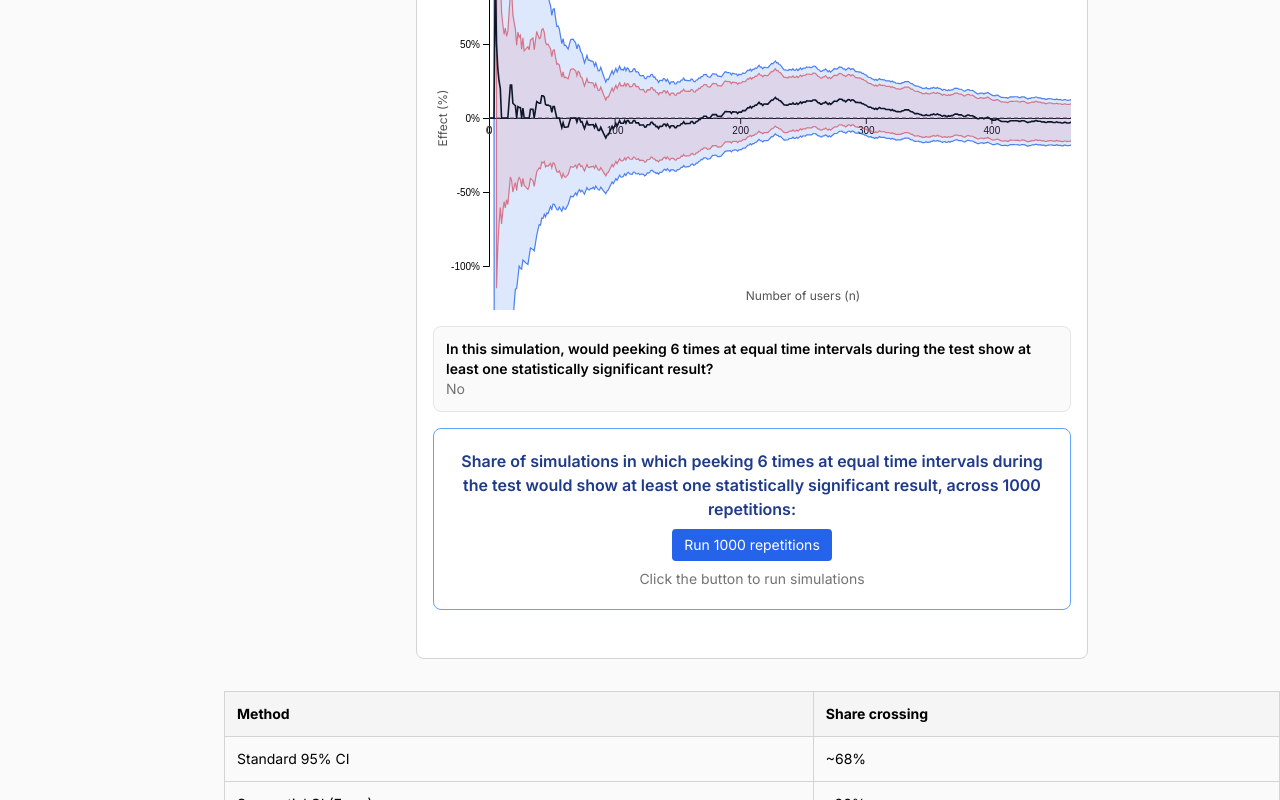
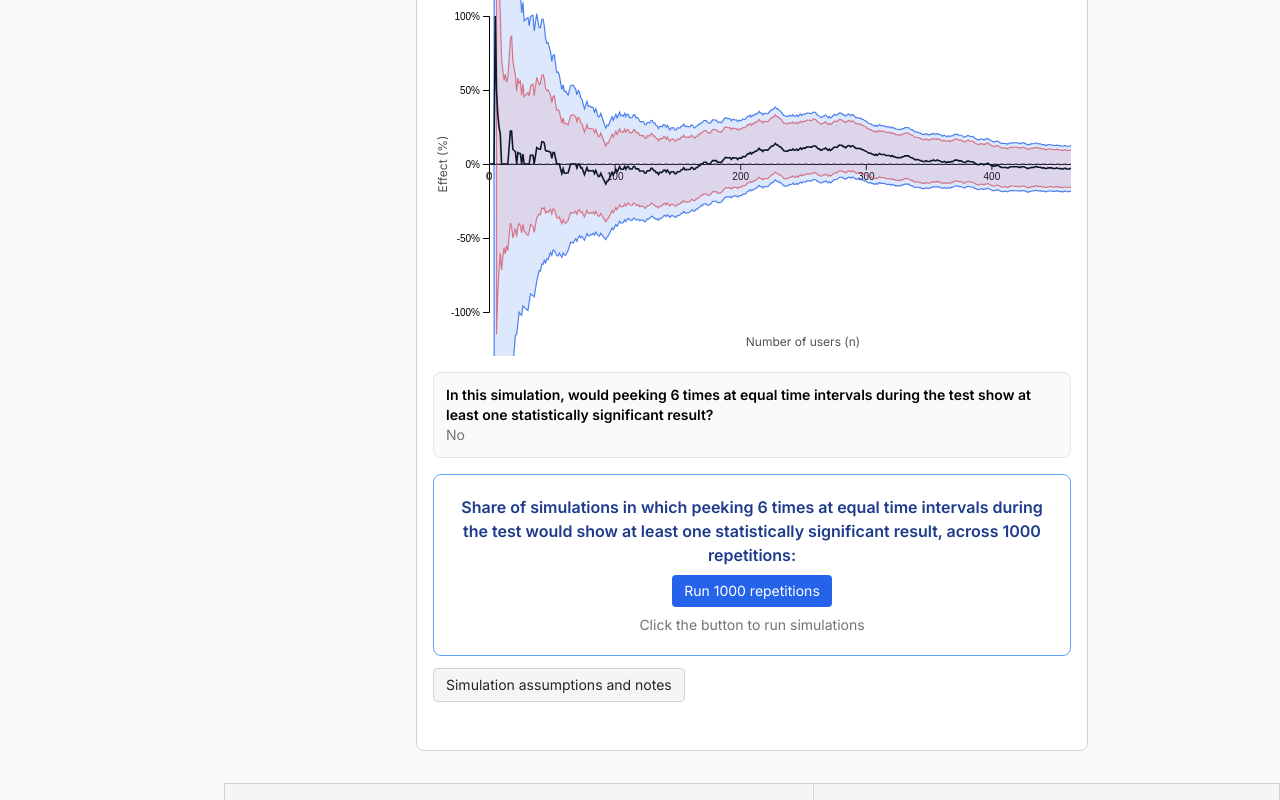
Before and after one commit to n-levy/sequential_testing, a Next.js app in the folder site/: page /short in a window 1280 px wide. Shown: the part 3643-4443 px from the top of the page. Built offline with nearby package versions, Linux system fonts and the light colour scheme.

Commit message:
Add simulation assumptions and notes panel

```diff
--- a/site/components/shared/ABTestSim.tsx
+++ b/site/components/shared/ABTestSim.tsx
@@ -121,6 +121,7 @@ export function ABTestSim({
   const [kState, setK] = useState(KProp)
   const [peekProbs, setPeekProbs] = useState<Record<string, number> | null>(null)
   const [runSimulationsTrigger, setRunSimulationsTrigger] = useState(0)
+  const [showSimulationNotes, setShowSimulationNotes] = useState(false)
   const svgRef = useRef<SVGSVGElement | null>(null)
 
   // Clamp effect to [-0.5, 0.5]
@@ -540,7 +541,8 @@ export function ABTestSim({
       )}
       {/* Probability of crossing CI at some point for all layers */}
       {showPeekStats && (
-        <div className="bg-white border border-blue-400 rounded-lg p-5 mb-8 mt-4 text-center">
+        <div className="mb-8 mt-4">
+          <div className="bg-white border border-blue-400 rounded-lg p-5 text-center">
             <div className="flex flex-col items-center gap-2">
               <span className="text-blue-900 font-semibold">
                 Share of simulations in which peeking {kState} times at equal time intervals during the test would show at least one statistically significant result, across 1000 repetitions:
@@ -579,6 +581,41 @@ export function ABTestSim({
               </table>
             )}
           </div>
+
+          <div className="mt-3">
+            <button
+              type="button"
+              onClick={() => setShowSimulationNotes(v => !v)}
+              className="px-3 py-1.5 text-sm bg-neutral-100 text-neutral-800 rounded border border-neutral-300 hover:bg-neutral-200"
+            >
+              Simulation assumptions and notes
+            </button>
+          </div>
+
+          {showSimulationNotes && (
+            <div className="mt-3 bg-neutral-50 border border-neutral-300 rounded-lg p-4 text-left text-sm text-neutral-700 space-y-4">
+              <div>
+                <h5 className="font-semibold text-neutral-900 mb-2">Assumptions</h5>
+                <ul className="list-disc list-inside space-y-1">
+                  <li>Binary outcome metric (Bernoulli), modeled as conversion in each arm.</li>
+                  <li>Equal traffic split: 50% control and 50% treatment.</li>
+                  <li>Independent users/events within and across arms (no clustering or interference).</li>
+                  <li>No missing data, no delayed outcomes, and no sample-ratio mismatch.</li>
+                  <li>Two-sided significance check at each look: CI crossing zero is treated as significant.</li>
+                  <li>Peeks occur at exactly K equal time intervals over the test duration.</li>
+                </ul>
+              </div>
+              <div>
+                <h5 className="font-semibold text-neutral-900 mb-2">Notes</h5>
+                <ul className="list-disc list-inside space-y-1">
+                  <li>The Monte Carlo estimate uses 1000 repetitions, so displayed rates include simulation noise.</li>
+                  <li>The slider is labeled as relative effect, but the generator currently applies it as an additive probability-point shift from a 50% baseline (for example, slider +0.05 sets treatment from 50% to 55%).</li>
+                  <li>This modeling choice is mainly to keep the simulation simple and fast for interactive use; it is a practical approximation rather than a full production experiment model.</li>
+                </ul>
+              </div>
+            </div>
+          )}
+        </div>
       )}
     </div>
   )
```
Lines whose indentation alone changed are shown as unchanged.
